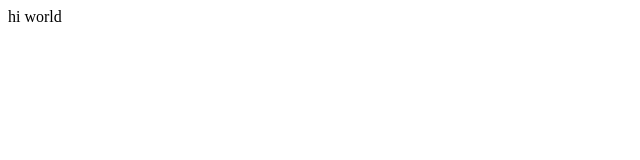
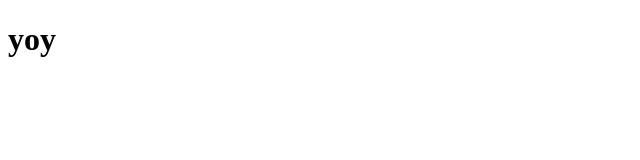
Before and after one commit to SaiCharanKamatam/ZenOps-demo, a React (Create React App) app: page / in a window 1280 px wide. Shown: the top 160 px of the page, without its empty margins (0-640 px from the left). Built offline with nearby package versions, Linux system fonts and the light colour scheme.

Commit message:
working !

```diff
--- a/src/App.js
+++ b/src/App.js
@@ -1,11 +1,11 @@
-import './App.css';
-
+import "./App.css"
+import LandingPage from "./components/Landingpage"
 function App() {
   return (
     <div className="App">
-      hi world
+      <LandingPage />
     </div>
-  );
+  )
 }
 
-export default App;
+export default App
--- /dev/null
+++ b/src/components/Landingpage.js
@@ -0,0 +1,4 @@
+const LandingPage =() =>  {
+    return <h1>yoy</h1>
+}
+export default LandingPage
```
